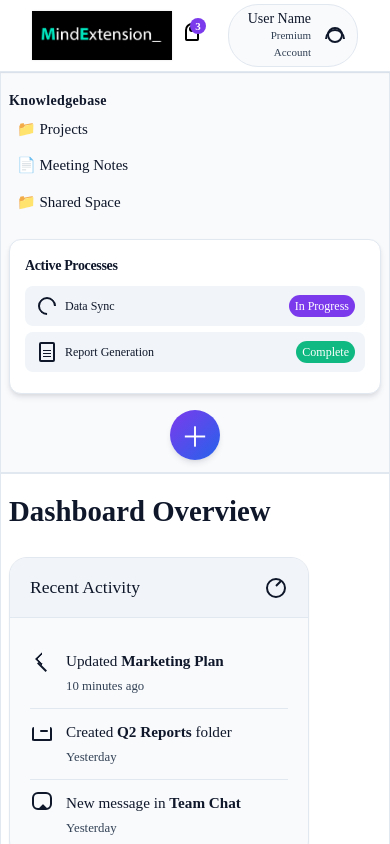
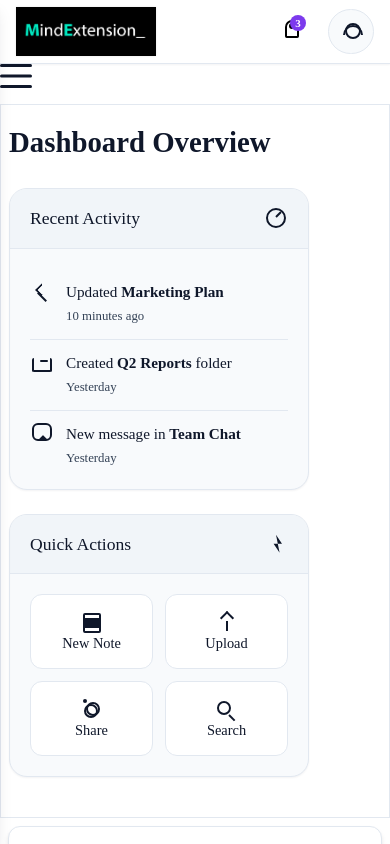
Before and after one commit to AAG-Ventures/KKexperiment, a Next.js app in the folder dashboard/: page / in a window 390 px wide. Shown: the top 844 px of the page. Built offline with nearby package versions, Linux system fonts and the light colour scheme.

Commit message:
Add responsive mobile and tablet friendly layout

```diff
--- a/dashboard/src/app/components/AddModal.module.css
+++ b/dashboard/src/app/components/AddModal.module.css
@@ -23,6 +23,11 @@
   animation: fadeIn 0.3s cubic-bezier(0.16, 1, 0.3, 1);
   overflow: hidden;
   transform-origin: center center;
+
+  @media (max-width: 576px) {
+    width: 95vw;
+    max-width: 95vw;
+  }
 }
 
 .modalHeader {
@@ -87,6 +92,11 @@
   flex-wrap: wrap;
   gap: 16px;
   justify-content: center;
+
+  @media (max-width: 576px) {
+    padding: 16px;
+    gap: 10px;
+  }
 }
 
 .optionButton {
@@ -105,6 +115,17 @@
   width: 100px;
   height: 100px;
   justify-content: center;
+
+  @media (max-width: 576px) {
+    width: 80px;
+    height: 80px;
+    padding: 12px 8px;
+  }
+
+  @media (max-width: 360px) {
+    width: 70px;
+    height: 70px;
+  }
 }
 
 .optionButton::after {
@@ -344,3 +365,23 @@
     transform: translateY(0) scale(1);
   }
 }
+
+/* Mobile Responsive Styles */
+@media (max-width: 576px) {
+  .modalHeader {
+    padding: 16px 20px;
+  }
+
+  .modalHeader h3 {
+    font-size: var(--font-size-sm);
+  }
+
+  .optionIcon {
+    height: 40px;
+    width: 40px;
+  }
+
+  .optionLabel {
+    font-size: var(--font-size-xs);
+  }
+}
--- /dev/null
+++ b/dashboard/src/app/components/MobileNav.module.css
@@ -0,0 +1,123 @@
+.mobileMenuToggle {
+  display: none;
+  position: relative;
+  width: 32px;
+  height: 24px;
+  background: none;
+  border: none;
+  cursor: pointer;
+  z-index: 101;
+  margin-right: 12px;
+}
+
+.bar {
+  display: block;
+  position: absolute;
+  width: 100%;
+  height: 3px;
+  border-radius: 2px;
+  background: var(--foreground-primary);
+  transition: all 0.3s;
+}
+
+.bar:nth-child(1) {
+  top: 0;
+}
+
+.bar:nth-child(2) {
+  top: 50%;
+  transform: translateY(-50%);
+}
+
+.bar:nth-child(3) {
+  bottom: 0;
+}
+
+.mobileMenuToggle.active .bar:nth-child(1) {
+  transform: rotate(45deg);
+  top: 10px;
+}
+
+.mobileMenuToggle.active .bar:nth-child(2) {
+  opacity: 0;
+}
+
+.mobileMenuToggle.active .bar:nth-child(3) {
+  transform: rotate(-45deg);
+  bottom: 11px;
+}
+
+.mobileNavOverlay {
+  position: fixed;
+  top: 0;
+  left: 0;
+  right: 0;
+  bottom: 0;
+  background: rgba(0, 0, 0, 0.5);
+  z-index: 99;
+  visibility: hidden;
+  opacity: 0;
+  transition: opacity 0.3s, visibility 0s 0.3s;
+  backdrop-filter: blur(2px);
+}
+
+.mobileNavOverlay.open {
+  visibility: visible;
+  opacity: 1;
+  transition: opacity 0.3s, visibility 0s;
+}
+
+.mobileNavContent {
+  position: fixed;
+  top: 0;
+  left: 0;
+  bottom: 0;
+  width: 280px;
+  background: var(--sidebar-bg);
+  z-index: 100;
+  transform: translateX(-100%);
+  transition: transform 0.3s;
+  overflow-y: auto;
+  box-shadow: var(--shadow-lg);
+  border-right: 1px solid var(--border-light);
+}
+
+.mobileNavContent.open {
+  transform: translateX(0);
+}
+
+.mobileNavHeader {
+  display: flex;
+  align-items: center;
+  justify-content: space-between;
+  padding: 16px;
+  border-bottom: 1px solid var(--border-light);
+}
+
+.mobileNavHeader h2 {
+  font-size: var(--font-size-md);
+  font-weight: var(--font-weight-semibold);
+  margin: 0;
+  color: var(--foreground-primary);
+  letter-spacing: var(--letter-spacing-tight);
+}
+
+.closeButton {
+  background: none;
+  border: none;
+  color: var(--foreground-secondary);
+  cursor: pointer;
+  font-size: 24px;
+  display: flex;
+  align-items: center;
+  justify-content: center;
+  padding: 8px;
+}
+
+@media (max-width: 768px) {
+  .mobileMenuToggle {
+    display: flex;
+    flex-direction: column;
+    justify-content: space-between;
+  }
+}
--- /dev/null
+++ b/dashboard/src/app/components/MobileNav.tsx
@@ -0,0 +1,55 @@
+'use client';
+
+import { useState, useEffect } from 'react';
+import styles from './MobileNav.module.css';
+
+interface MobileNavProps {
+  children: React.ReactNode;
+}
+
+export default function MobileNav({ children }: MobileNavProps) {
+  const [isOpen, setIsOpen] = useState(false);
+
+  // Close mobile nav when resizing to desktop
+  useEffect(() => {
+    const handleResize = () => {
+      if (window.innerWidth >= 768) {
+        setIsOpen(false);
+      }
+    };
+
+    window.addEventListener('resize', handleResize);
+    return () => window.removeEventListener('resize', handleResize);
+  }, []);
+
+  return (
+    <>
+      <button
+        className={`${styles.mobileMenuToggle} ${isOpen ? styles.active : ''}`}
+        onClick={() => setIsOpen(!isOpen)}
+        aria-label="Toggle mobile navigation"
+        aria-expanded={isOpen}
+      >
+        <span className={styles.bar}></span>
+        <span className={styles.bar}></span>
+        <span className={styles.bar}></span>
+      </button>
+
+      <div className={`${styles.mobileNavOverlay} ${isOpen ? styles.open : ''}`} onClick={() => setIsOpen(false)}></div>
+
+      <div className={`${styles.mobileNavContent} ${isOpen ? styles.open : ''}`}>
+        <div className={styles.mobileNavHeader}>
+          <h2>Menu</h2>
+          <button
+            className={styles.closeButton}
+            onClick={() => setIsOpen(false)}
+            aria-label="Close mobile navigation"
+          >
+            <span className="icon icon-close">×</span>
+          </button>
+        </div>
+        {children}
+      </div>
+    </>
+  );
+}
--- a/dashboard/src/app/page.module.css
+++ b/dashboard/src/app/page.module.css
@@ -11,6 +11,7 @@
   display: flex;
   flex-direction: column;
   transition: background-color var(--transition-normal), color var(--transition-normal);
+  overflow-x: hidden; /* Prevent horizontal scrolling */
 }
 
 .topBar {
@@ -25,6 +26,11 @@
   z-index: 10;
   transition: background-color var(--transition-normal), border-color var(--transition-normal);
   box-shadow: var(--shadow-sm);
+
+  @media (max-width: 768px) {
+    padding: 0 16px;
+    height: 64px;
+  }
 }
 .logoArea {
   display: flex;
@@ -83,6 +89,17 @@
   border-radius: 30px;
   transition: all 0.2s;
   border: 1px solid var(--border-light);
+
+  @media (max-width: 768px) {
+    padding: 6px 8px 6px 12px;
+  }
+
+  @media (max-width: 576px) {
+    /* Hide text on very small screens, just show icon */
+    .userInfo {
+      display: none;
+    }
+  }
 }
 
 .profileBar:hover {
@@ -124,6 +141,35 @@
   gap: 32px;
   padding: 32px 32px 0 32px;
   box-sizing: border-box;
+
+  /* Responsive adjustments */
+  @media (max-width: 1200px) {
+    grid-template-columns: 200px 1fr 300px;
+    gap: 20px;
+    padding: 24px 24px 0 24px;
+  }
+
+  @media (max-width: 992px) {
+    grid-template-columns: 180px 1fr;
+    gap: 20px;
+  }
+
+  @media (max-width: 768px) {
+    grid-template-columns: 1fr;
+    gap: 16px;
+    padding: 16px 16px 0 16px;
+  }
+}
+
+.mobileMenuWrapper {
+  display: none;
+  grid-column: 1 / -1;
+  width: 100%;
+  margin-bottom: 16px;
+
+  @media (max-width: 768px) {
+    display: block;
+  }
 }
 
 .sidebar {
@@ -138,6 +184,23 @@
   justify-content: space-between;
   transition: background-color var(--transition-normal), box-shadow var(--transition-normal);
   border: 1px solid var(--border-light);
+
+  @media (max-width: 992px) {
+    min-width: 180px;
+    padding: 20px 12px 12px 12px;
+  }
+
+  @media (max-width: 768px) {
+    display: none; /* Hide desktop sidebar on mobile */
+  }
+}
+
+.sidebarMobile {
+  padding: 16px;
+  display: flex;
+  flex-direction: column;
+  justify-content: space-between;
+  height: calc(100vh - 60px);
 }
 
 .sidebarBottom {
@@ -145,6 +208,10 @@
   display: flex;
   flex-direction: column;
   gap: 16px;
+
+  @media (max-width: 768px) {
+    margin-top: 20px;
+  }
 }
 .sectionTitle {
   font-weight: var(--font-weight-semibold);
--- a/dashboard/src/app/page.tsx
+++ b/dashboard/src/app/page.tsx
@@ -1,10 +1,12 @@
 "use client";
 
+import React from 'react';
 import Image from "next/image";
 import Link from "next/link";
 import { useState, useEffect } from "react";
 import styles from "./page.module.css";
 import AddModal from "./components/AddModal";
+import MobileNav from "./components/MobileNav";
 
 // Task type definition
 type Task = {
@@ -129,7 +131,47 @@ export default function Dashboard() {
 
       {/* Main Layout */}
       <div className={styles.layout}>
-        {/* Sidebar */}
+        {/* Mobile Menu Button - Only visible on mobile */}
+        <div className={styles.mobileMenuWrapper}>
+          <MobileNav>
+            <aside className={styles.sidebarMobile}>
+              <nav>
+                <div className={styles.sectionTitle}>Knowledgebase</div>
+                {/* Example folders/files */}
+                <ul className={styles.kbList}>
+                  <li>📁 Projects</li>
+                  <li>📄 Meeting Notes</li>
+                  <li>📁 Shared Space</li>
+                </ul>
+              </nav>
+              <div className={styles.sidebarBottom}>
+                {/* Process Widget */}
+                <div className={styles.processWidget}>
+                  <h3>Active Processes</h3>
+                  <ul className={styles.processList}>
+                    <li>
+                      <span className="icon icon-sync" style={{marginRight: 6}}></span>
+                      Data Sync
+                      <span className={styles.processStatus}>In Progress</span>
+                    </li>
+                    <li>
+                      <span className="icon icon-document" style={{marginRight: 6}}></span>
+                      Report Generation
+                      <span className={styles.processStatus + ' ' + styles.complete}>Complete</span>
+                    </li>
+                  </ul>
+                </div>
+                <button
+                  className={styles.createButton}
+                  onClick={handleOpenAddModal}
+                  aria-label="Create new item"
+                >＋</button>
+              </div>
+            </aside>
+          </MobileNav>
+        </div>
+
+        {/* Desktop Sidebar - Hidden on mobile */}
         <aside className={styles.sidebar}>
           <nav>
             <div className={styles.sectionTitle}>Knowledgebase</div>
```
